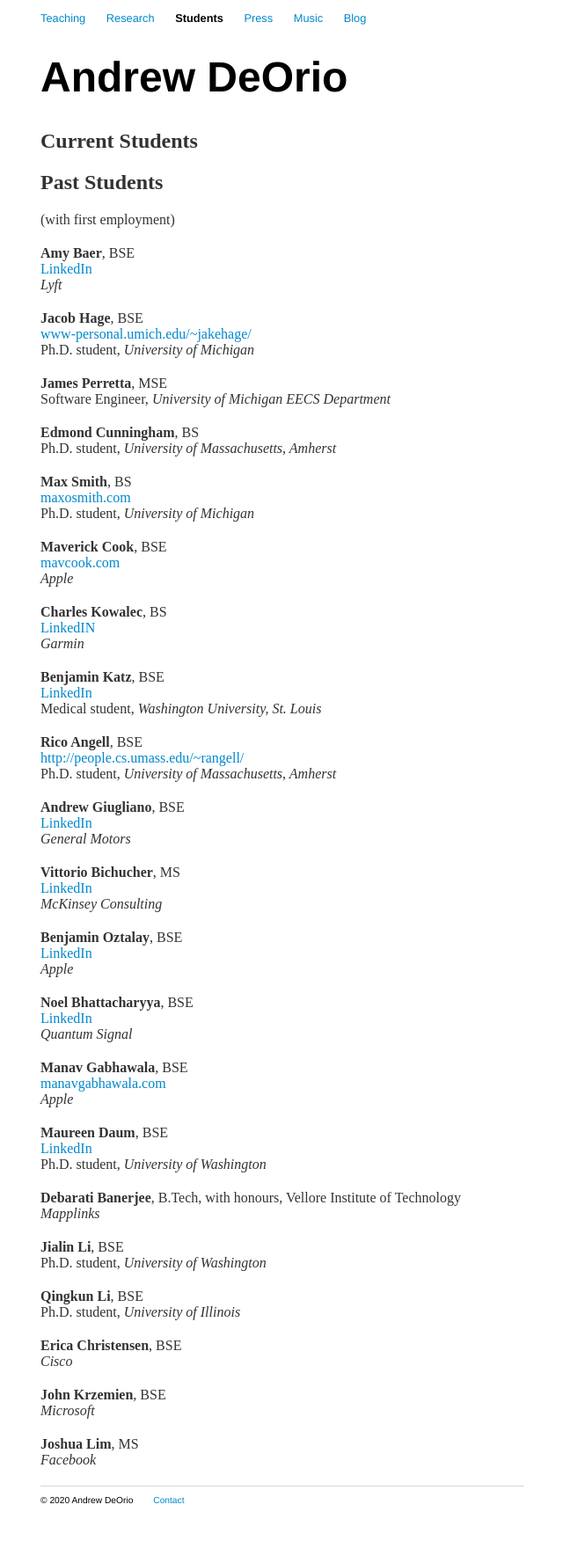
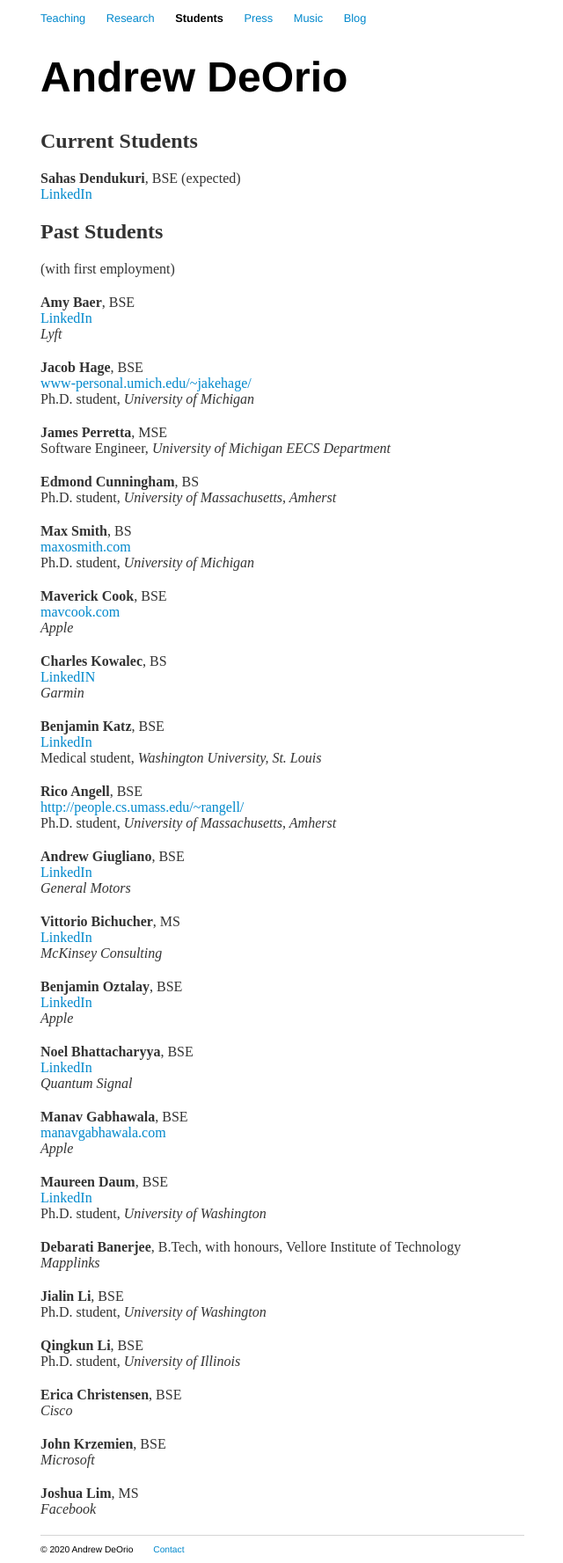
Before and after one commit to awdeorio/andrewdeorio.com, a Jekyll site: the page built from students/index.html, in a window 1280 px wide. Shown: the whole page at 88% size, without its empty margins (319-959 px from the left). Built offline with Jekyll 4.4.1, drawn with Linux system fonts in a browser that asks for light colours; nearby versions of some CDN libraries; before the commit the page ends 1721 px from its top, so only the background shows below that.

Commit message:
students += Sahas

```diff
--- a/students/index.html
+++ b/students/index.html
@@ -5,6 +5,14 @@ title: Students | Andrew DeOrio
 
 <div class="content">
 <h2>Current Students</h2>
+</div>
+
+<div class="content">
+<b>Sahas Dendukuri</b>, BSE (expected)<br>
+<a href="https://www.linkedin.com/in/sahasd/" target="_blank">
+LinkedIn
+</a><br>
+<!-- <i>First employment</i> -->
 </div>
 
 <div class="content">
@@ -19,7 +27,6 @@ LinkedIn
 </a><br>
 <i>Lyft</i>
 </div>
-
 
 <div class="content">
 <b>Jacob Hage</b>, BSE<br>
```
